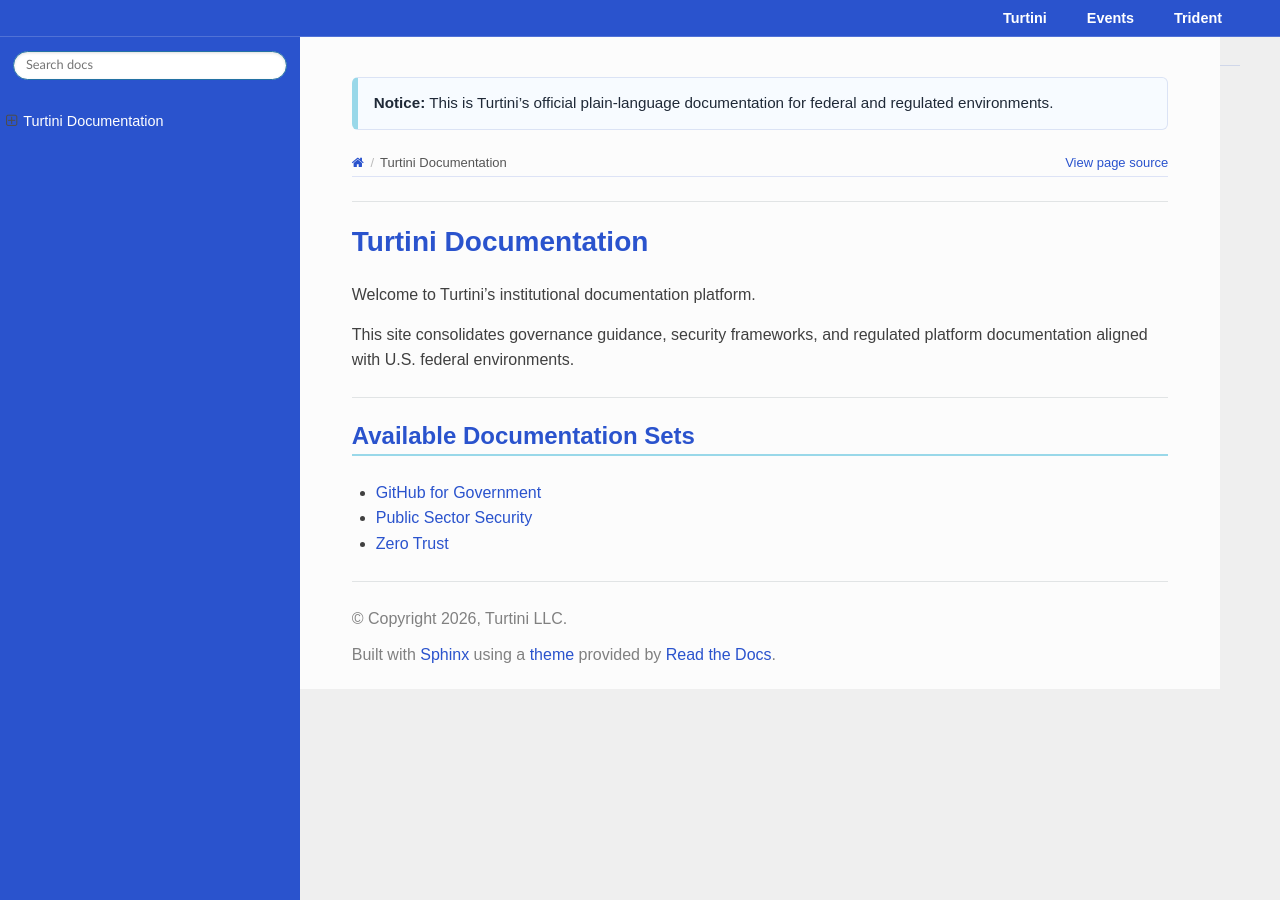
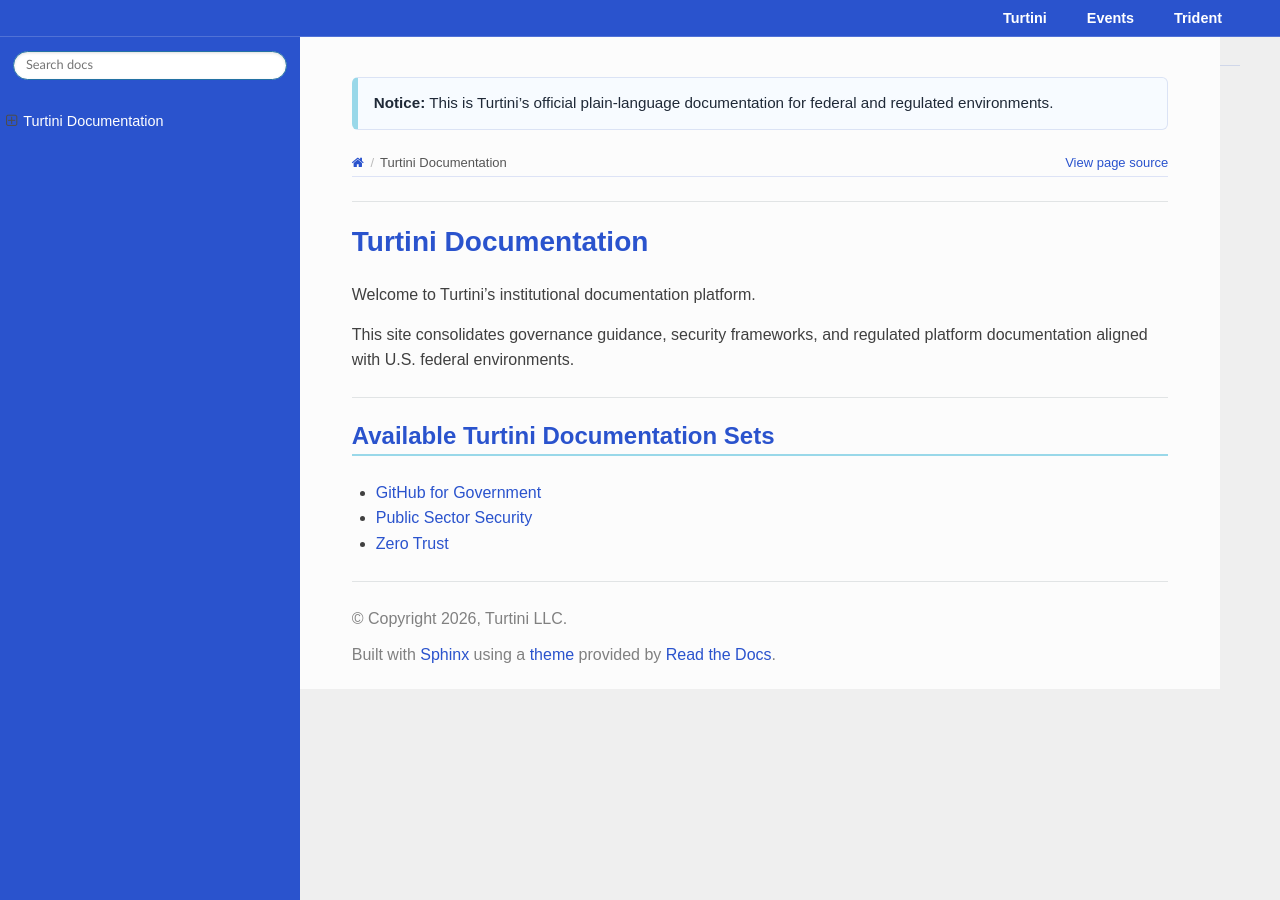
Before and after one commit to Turtini/turtini-docs, a Sphinx documentation site: the page built from docs/index.md, in a window 1280 px wide and 900 px high. Built offline with Sphinx 7.4.7 and the Read the Docs theme 3.1.0, drawn with Linux system fonts in a browser that asks for light colours.

Commit message:
Update index.md

```diff
--- a/docs/index.md
+++ b/docs/index.md
@@ -6,7 +6,7 @@
 
 ---
 
-## Available Documentation Sets
+## Available Turtini Documentation Sets
 
 - [GitHub for Government](/github-for-government/)
 - [Public Sector Security](/public-sector-security/)
```
